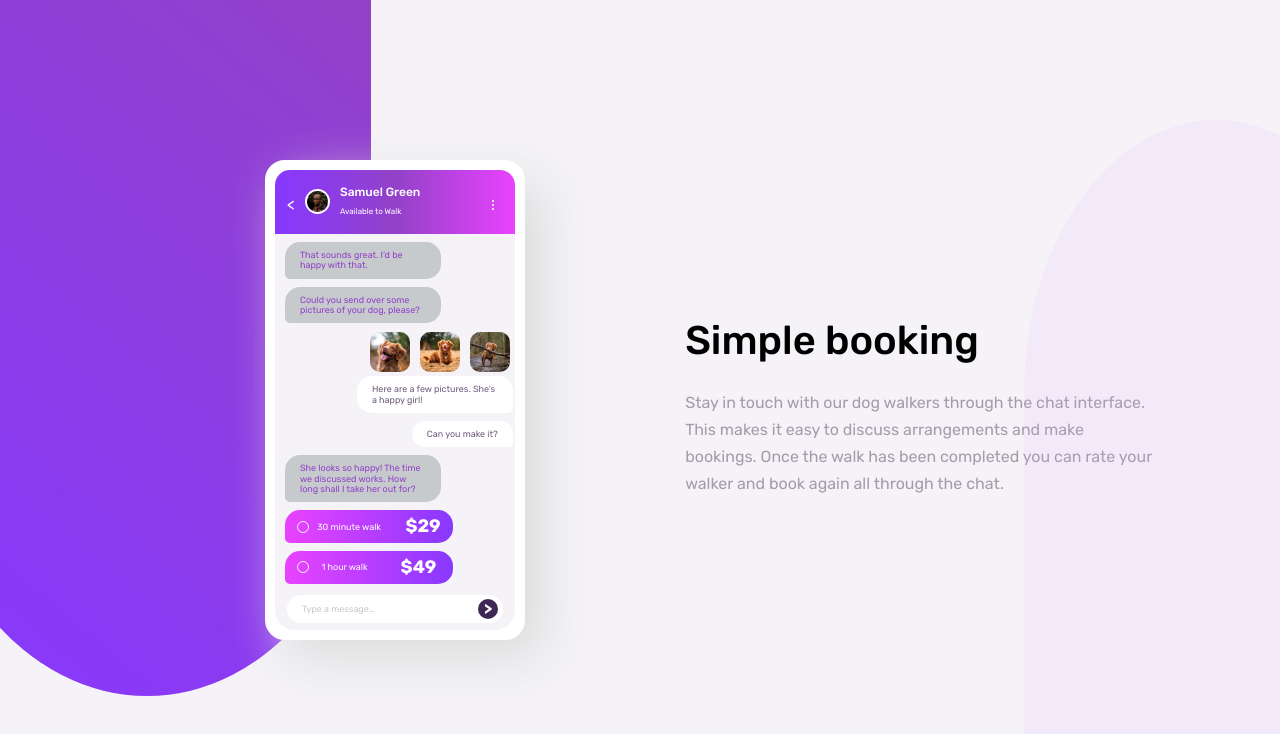
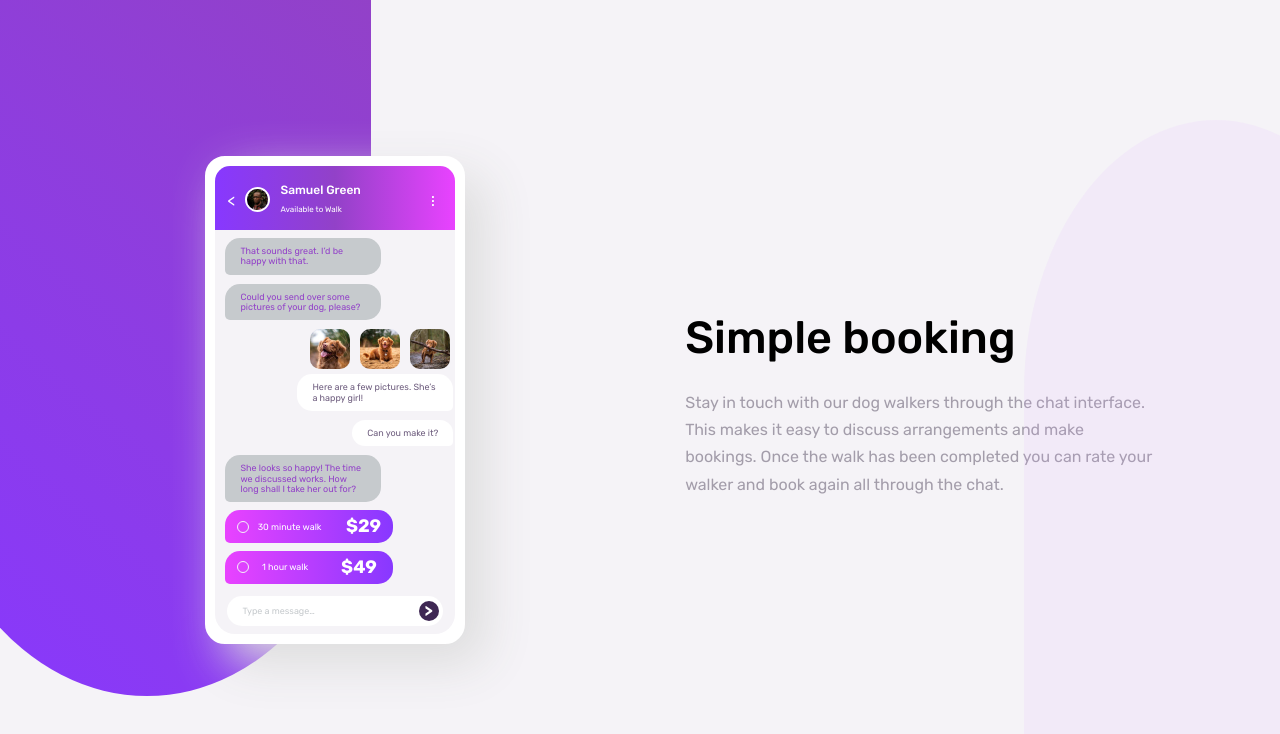
Before and after one commit to mounaimMoussaoui/ChatAppChallenge, a plain HTML site: page index.html in a window 1280 px wide. Drawn offline with Linux system fonts and the light colour scheme.

Commit message:
update style

```diff
--- a/sass/pages/_landing.scss
+++ b/sass/pages/_landing.scss
@@ -29,7 +29,7 @@
     }
     .app-chat {
         width: 50%;
-        margin-left: 120px;
+        margin-left: 1px;
         display: flex;
         flex-direction: column;
         position: relative;
@@ -42,7 +42,7 @@
             display: flex;
             background: linear-gradient(to right, $Light-Violet, $Moderate-Violet, $Light-Magenta);
             color: $White;
-            padding: 16px 30px;
+            padding: 18px 30px 14px;
             border-radius: 15px 15px 0px 0px;
             position: relative;
             align-items: center;
@@ -93,11 +93,11 @@
                 color: $Moderate-Violet;
                 background-color: $Grayish-Blue;
                 padding: 8px 15px;
-                margin: 4px 10px;
+                margin: 5px 10px 4px;
                 max-width: 65%;
                 border-radius: 15px 15px 15px 5px;
                 &.owner-mess {
-                    margin: 4px 2px;
+                    margin: 5px 2px 4px;
                     background-color: $White;
                     color: $Desaturated-Dark-Violet;
                     align-self: flex-end;
@@ -153,14 +153,14 @@
                 width: 100%;
                 display: flex;
                 justify-content: center;
-                margin: 7px auto;
+                margin: 8px auto;
                 position: relative;
                 input {
                     font-size: 9px;
                     width: 90%;
                     border: none;
                     outline: none;
-                    padding: 9px 15px;
+                    padding: 10px 15px;
                     border-radius: 20px;
                     &::placeholder {
                         color: $Grayish-Blue;
@@ -188,10 +188,10 @@
     }
     .text-contnet {
         h1 {
-            margin-top: 15px;
+            margin-top: 10px;
             margin-bottom: 25px;
             font: {
-                size: 40px;
+                size: 45px;
                 weight: 500;
             };
         }
```
Also changed, not shown: sass/main.css.
